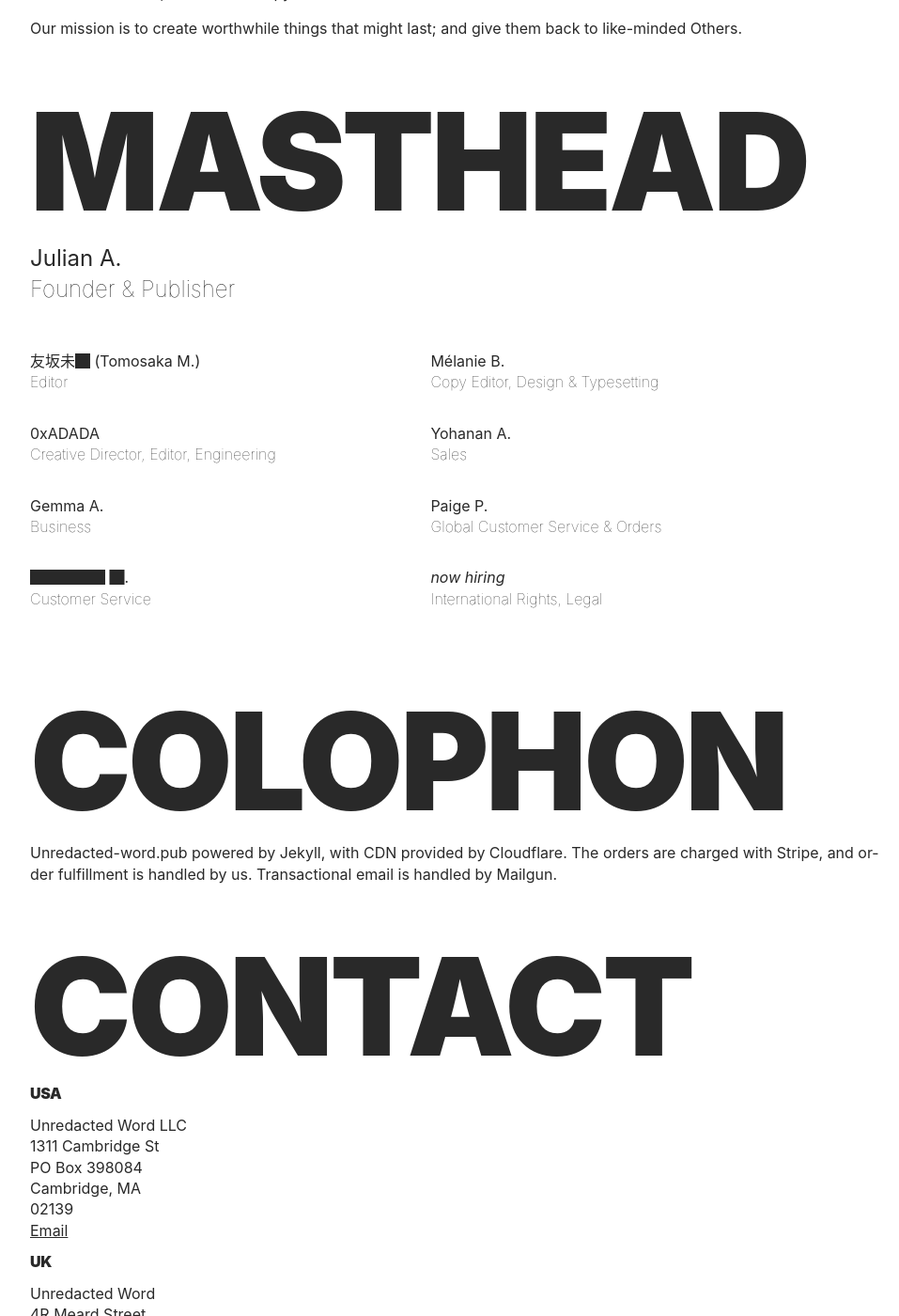
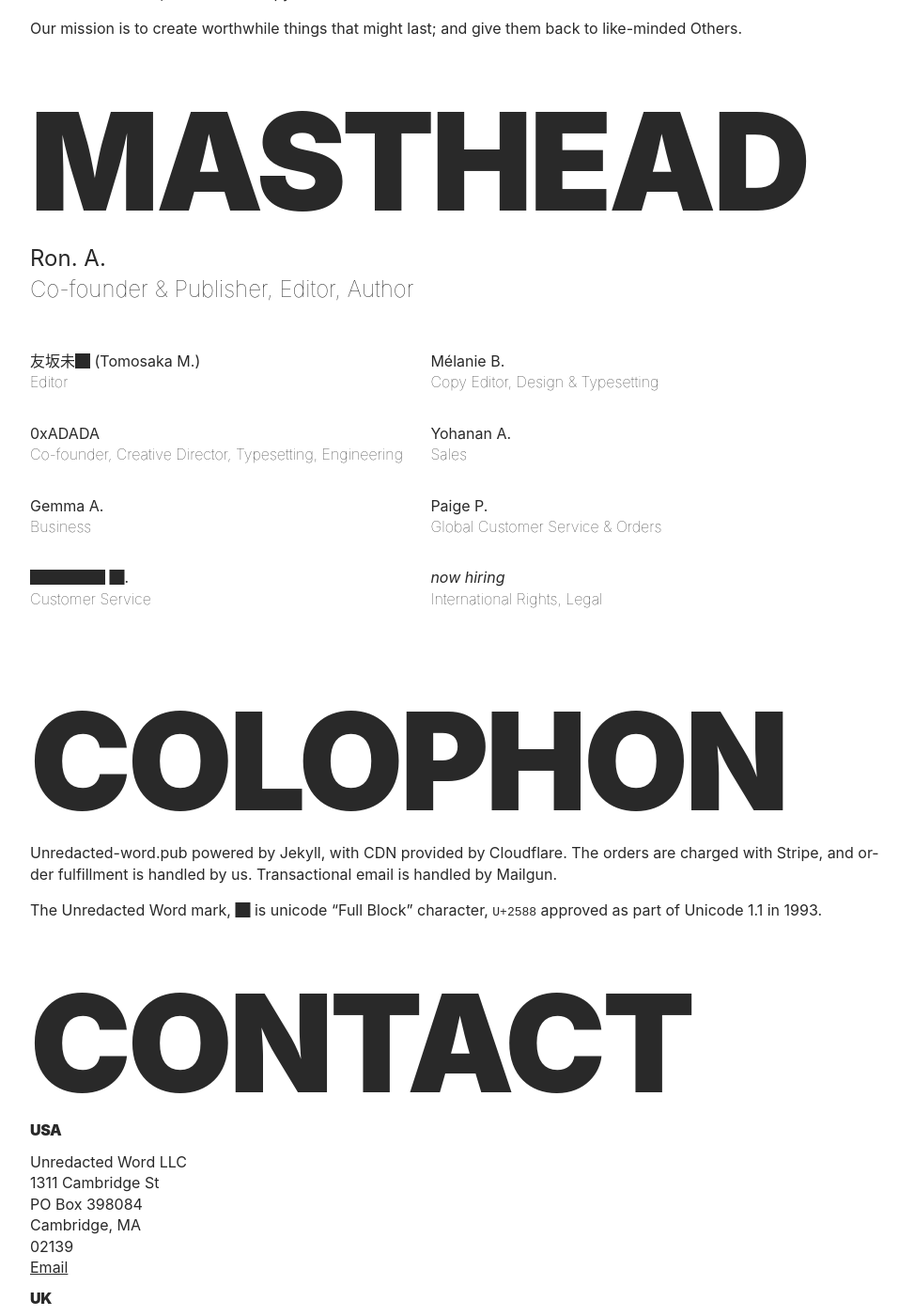
Before and after one commit to unredacted-word/unredacted-word.github.io, a Jekyll site: the page built from about.md, in a window 1280 px wide and 1400 px high, scrolled down 621 px. Shown: the whole window at 94% size, without its empty margins (152-1109 px from the left). Built offline with Jekyll 4.4.1, drawn with Linux system fonts in a browser that asks for light colours; our own code applies the rules of GitHub Pages for plain Markdown files.

Commit message:
Update about.md

```diff
--- a/about.md
+++ b/about.md
@@ -54,9 +54,9 @@ like-minded Others.
 
 <ol class="masthead">
   <li>
-    Julian A.
+    Ron. A.
     <p>
-      Founder &amp; Publisher
+      Co-founder &amp; Publisher, Editor, Author
     </p>
   </li>
   <li>
@@ -74,7 +74,7 @@ like-minded Others.
   <li>
     0xADADA
     <p>
-      Creative Director, Editor, Engineering
+      Co-founder, Creative Director, Typesetting, Engineering
     </p>
   </li>
   <li>
@@ -115,6 +115,8 @@ Unredacted-word.pub powered by Jekyll, with CDN provided by Cloudflare. The
 orders are charged with Stripe, and order fulfillment is handled by us.
 Transactional email is handled by Mailgun.
 
+The Unredacted Word mark, █ is unicode "Full Block" character, `U+2588`
+approved as part of Unicode 1.1 in 1993.
 
 <h2>Contact</h2>
 
```
